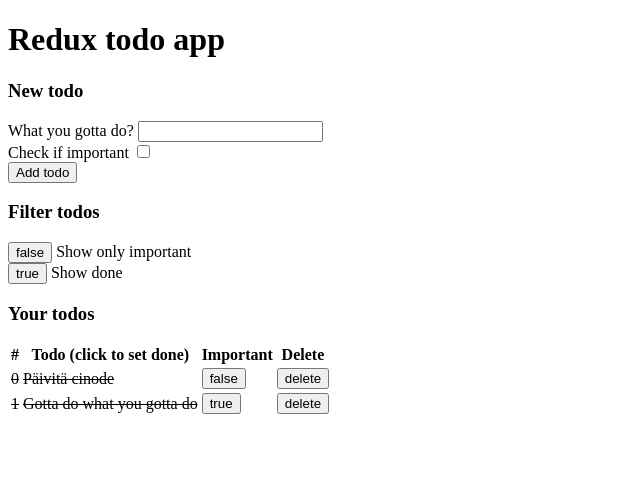
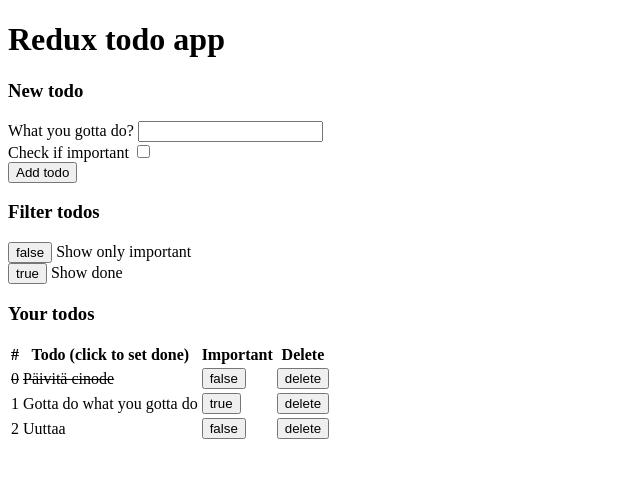
Before and after one commit to nurvel/react-todo-app, a React (Create React App) app: page / in a window 1280 px wide. Shown: the top 478 px of the page, without its empty margins (0-640 px from the left). Built offline with nearby package versions, Linux system fonts and the light colour scheme; data requests are answered from the project's data file.

Commit message:
NewTodos and Todos moded to use redux useSelector and useDispatch

```diff
--- a/db.json
+++ b/db.json
@@ -8,9 +8,15 @@
     },
     {
       "content": "Gotta do what you gotta do",
-      "done": true,
+      "done": false,
       "important": true,
       "id": 7
+    },
+    {
+      "content": "Uuttaa",
+      "done": false,
+      "important": false,
+      "id": 8
     }
   ]
 }
--- a/src/components/NewTodo.js
+++ b/src/components/NewTodo.js
@@ -1,9 +1,11 @@
 import React from "react";
-import { connect } from "react-redux";
+import { connect, useDispatch } from "react-redux";
 
 import { createNewTodo } from "../store/todos/todoActions";
 
 const NewTodo = props => {
+  const dispatch = useDispatch();
+
   const handleNewTodo = event => {
     event.preventDefault();
     const todoItem = {
@@ -11,7 +13,7 @@
       done: false,
       important: event.target.important.checked
     };
-    props.createNewTodo(todoItem);
+    dispatch(createNewTodo(todoItem));
     document.getElementById("todoForm").reset();
   };
 
@@ -27,8 +29,4 @@
   );
 };
 
-const mapDispatchToProps = {
-  createNewTodo
-};
-
-export default connect(null, mapDispatchToProps)(NewTodo);
+export default NewTodo;
--- a/src/components/Todos.js
+++ b/src/components/Todos.js
@@ -1,17 +1,27 @@
 import React from "react";
-import { connect } from "react-redux";
+import { useSelector, useDispatch } from "react-redux";
 
 import {
   deleteTodo,
   updateTodoImportant,
-  updateTodoDone,
-  loadTodos
+  updateTodoDone
 } from "../store/todos/todoActions";
 
 const Todos = props => {
-  // renderöi todo-rivit propseina annetun datan pohjalta
+  const todosToShow = ({ todos, filter }) => {
+    const filterConstaints = todo => {
+      if (!filter.showImportant && !todo.important) return false;
+      if (!filter.showDone && todo.done) return false;
+      return true;
+    };
+    return todos.filter(filterConstaints);
+  };
+
+  const todos = useSelector(state => todosToShow(state));
+  const dispatch = useDispatch();
+
   const maketodoRows = () => {
-    return props.todos.map((todo, i) => {
+    return todos.map((todo, i) => {
       return (
         <tr
           key={i}
@@ -19,14 +29,14 @@
           style={todo.done ? { textDecoration: "line-through" } : null}
         >
           <td>{i}</td>
-          <td onClick={() => props.updateTodoDone(todo)}>{todo.content}</td>
+          <td onClick={() => dispatch(updateTodoDone(todo))}>{todo.content}</td>
           <td>
-            <button onClick={() => props.updateTodoImportant(todo)}>
+            <button onClick={() => dispatch(updateTodoImportant(todo))}>
               {todo.important.toString()}
             </button>
           </td>
           <td>
-            <button onClick={() => props.deleteTodo(todo)}> delete</button>
+            <button onClick={() => dispatch(deleteTodo(todo))}> delete</button>
           </td>
         </tr>
       );
@@ -51,29 +61,4 @@
   );
 };
 
-const todosToShow = ({ todos, filter }) => {
-  const filterConstaints = todo => {
-    if (!filter.showImportant && !todo.important) return false;
-    if (!filter.showDone && todo.done) return false;
-    return true;
-  };
-
-  return todos.filter(filterConstaints);
-};
-
-const mapStateToProps = state => {
-  console.log("Todos state", state);
-  return {
-    todos: todosToShow(state),
-    filter: state.filter
-  };
-};
-
-const mapDispatchToProps = {
-  loadTodos,
-  updateTodoDone,
-  updateTodoImportant,
-  deleteTodo
-};
-
-export default connect(mapStateToProps, mapDispatchToProps)(Todos);
+export default Todos;
```
